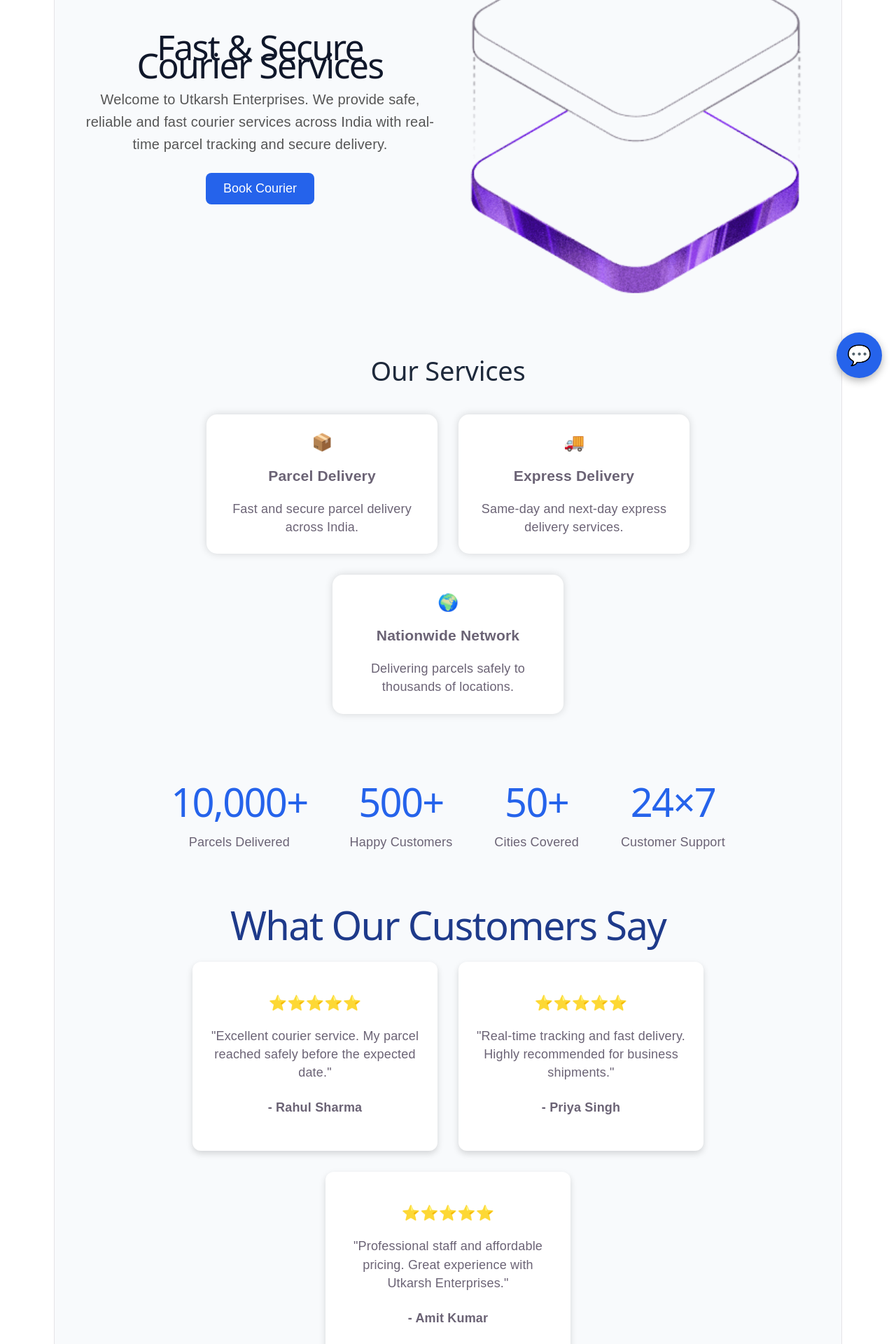
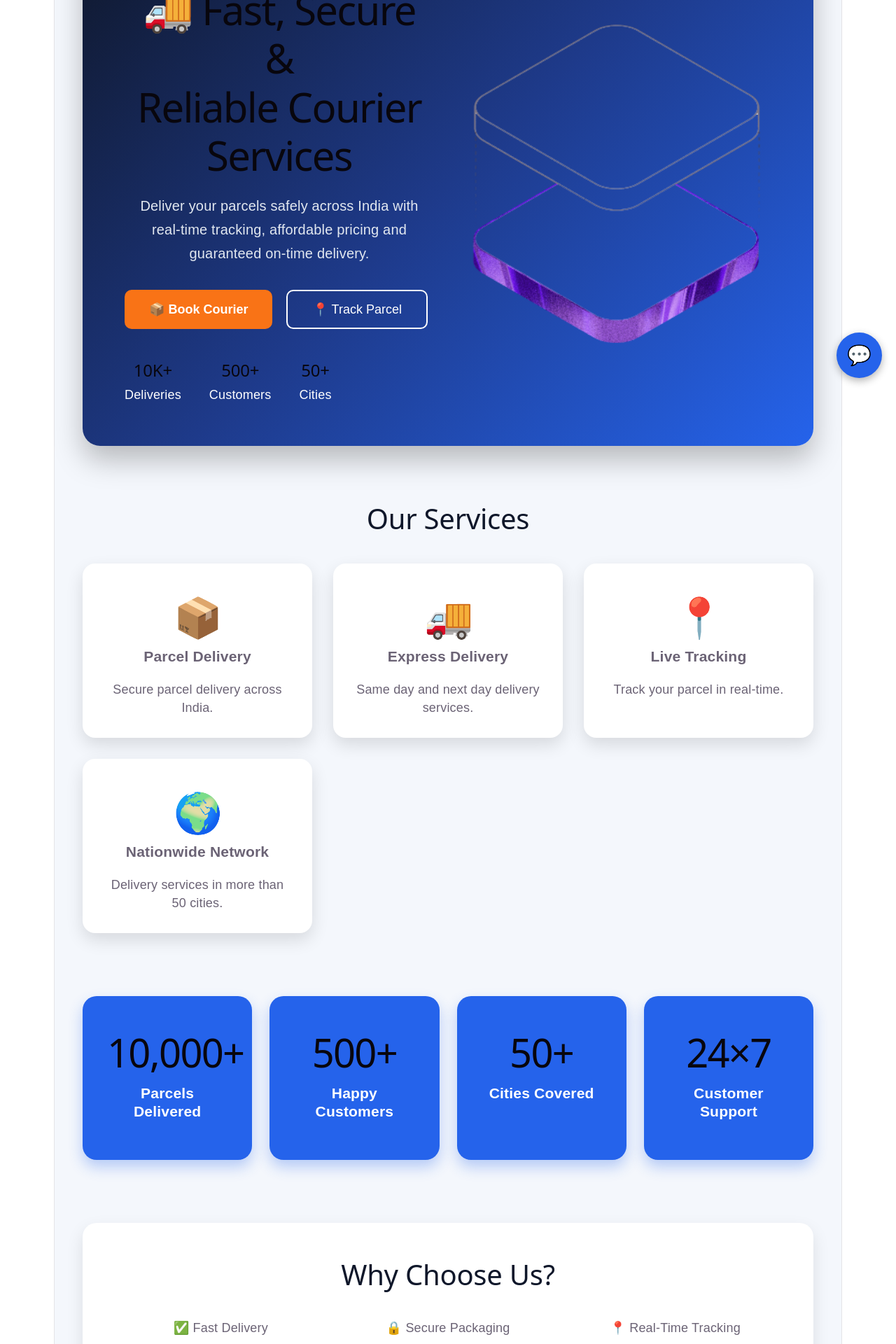
Before and after one commit to Raiki-rani/utkarsh-enterprises-frontend, a React (Vite) app: page / in a window 1280 px wide. Shown: the part 240-2160 px from the top of the page at 70% size. Built offline with nearby package versions, Linux system fonts and the light colour scheme; sample sign-in values are in the browser's storage.

Commit message:
Updated Home Page

```diff
--- a/src/pages/Home.jsx
+++ b/src/pages/Home.jsx
@@ -1,4 +1,3 @@
-
 import hero from "../assets/hero.png";
 import Testimonials from "../components/Testimonials";
 
@@ -6,87 +5,159 @@ function Home() {
     return (
         <div
             style={{
-                background: "#f8fafc",
+                background: "#f4f7fc",
                 minHeight: "100vh",
                 padding: "40px",
-                fontFamily: "Arial",
+                fontFamily: "Arial, sans-serif",
             }}
         >
+
             {/* Hero Section */}
 
             <div
                 style={{
+                    background:
+                        "linear-gradient(135deg,#0f172a,#1e3a8a,#2563eb)",
+                    borderRadius: "25px",
+                    padding: "60px",
+                    color: "white",
                     display: "flex",
                     justifyContent: "space-between",
                     alignItems: "center",
                     flexWrap: "wrap",
-                    gap: "30px",
+                    gap: "40px",
+                    boxShadow: "0 20px 40px rgba(0,0,0,0.25)",
                 }}
             >
-                <div style={{ flex: 1, minWidth: "300px" }}>
+
+                <div
+                    style={{
+                        flex: 1,
+                        minWidth: "320px",
+                    }}
+                >
                     <h1
                         style={{
-                            fontSize: "50px",
-                            color: "#0f172a",
+                            fontSize: "58px",
+                            lineHeight: "1.2",
                             marginBottom: "20px",
                         }}
                     >
-                        Fast & Secure
+                        🚚 Fast, Secure &
                         <br />
-                        Courier Services
+                        Reliable Courier
+                        <br />
+                        Services
                     </h1>
 
                     <p
                         style={{
                             fontSize: "20px",
-                            color: "#555",
-                            lineHeight: "32px",
+                            color: "#e2e8f0",
+                            lineHeight: "34px",
                         }}
                     >
-                        Welcome to Utkarsh Enterprises.
-                        We provide safe, reliable and fast courier
-                        services across India with real-time parcel
-                        tracking and secure delivery.
+                        Deliver your parcels safely across India with
+                        real-time tracking, affordable pricing and
+                        guaranteed on-time delivery.
                     </p>
+
+                    <div
+                        style={{
+                            display: "flex",
+                            gap: "20px",
+                            marginTop: "35px",
+                            flexWrap: "wrap",
+                        }}
+                    >
+                        <button
+                            style={{
+                                padding: "15px 35px",
+                                background: "#f97316",
+                                color: "white",
+                                border: "none",
+                                borderRadius: "10px",
+                                fontSize: "18px",
+                                fontWeight: "bold",
+                                cursor: "pointer",
+                            }}
+                        >
+                            📦 Book Courier
+                        </button>
 
                         <button
                             style={{
-                            marginTop: "25px",
-                            padding: "12px 25px",
-                            background: "#2563eb",
+                                padding: "15px 35px",
+                                background: "transparent",
                                 color: "white",
-                            border: "none",
-                            borderRadius: "8px",
+                                border: "2px solid white",
+                                borderRadius: "10px",
+                                fontSize: "18px",
                                 cursor: "pointer",
-                            fontSize: "18px",
                             }}
                         >
-                        Book Courier
+                            📍 Track Parcel
                         </button>
                     </div>
 
-                <div style={{ flex: 1, textAlign: "center" }}>
+                    <div
+                        style={{
+                            display: "flex",
+                            gap: "40px",
+                            marginTop: "45px",
+                            flexWrap: "wrap",
+                        }}
+                    >
+                        <div>
+                            <h2>10K+</h2>
+                            <p>Deliveries</p>
+                        </div>
+
+                        <div>
+                            <h2>500+</h2>
+                            <p>Customers</p>
+                        </div>
+
+                        <div>
+                            <h2>50+</h2>
+                            <p>Cities</p>
+                        </div>
+                    </div>
+
+                </div>
+
+                <div
+                    style={{
+                        flex: 1,
+                        textAlign: "center",
+                    }}
+                >
                     <img
                         src={hero}
                         alt="Courier"
                         style={{
                             width: "100%",
-                            maxWidth: "600px",
+                            maxWidth: "550px",
                             borderRadius: "20px",
                         }}
                     />
                 </div>
+
             </div>
 
             {/* Services */}
 
-            <div style={{ marginTop: "80px" }}>
+            <div
+                style={{
+                    marginTop: "80px",
+                }}
+            >
+
                 <h2
                     style={{
                         textAlign: "center",
-                        fontSize: "38px",
-                        marginBottom: "40px",
-                        color: "#1e293b",
+                        fontSize: "40px",
+                        color: "#0f172a",
                     }}
                 >
                     Our Services
@@ -94,98 +165,179 @@ function Home() {
 
                 <div
                     style={{
-                        display: "flex",
-                        justifyContent: "center",
+                        display: "grid",
+                        gridTemplateColumns:
+                            "repeat(auto-fit,minmax(260px,1fr))",
                         gap: "30px",
-                        flexWrap: "wrap",
+                        marginTop: "40px",
                     }}
                 >
+
                     <div
                         style={{
-                            width: "280px",
                             background: "white",
-                            padding: "25px",
-                            borderRadius: "15px",
-                            boxShadow: "0 0 12px rgba(0,0,0,0.15)",
+                            padding: "30px",
+                            borderRadius: "18px",
                             textAlign: "center",
+                            boxShadow:
+                                "0 10px 25px rgba(0,0,0,0.12)",
                         }}
                     >
-                        <h2>📦</h2>
+                        <h1>📦</h1>
                         <h3>Parcel Delivery</h3>
                         <p>
-                            Fast and secure parcel delivery across India.
+                            Secure parcel delivery across India.
                         </p>
                     </div>
 
                     <div
                         style={{
-                            width: "280px",
                             background: "white",
-                            padding: "25px",
-                            borderRadius: "15px",
-                            boxShadow: "0 0 12px rgba(0,0,0,0.15)",
+                            padding: "30px",
+                            borderRadius: "18px",
                             textAlign: "center",
+                            boxShadow:
+                                "0 10px 25px rgba(0,0,0,0.12)",
                         }}
                     >
-                        <h2>🚚</h2>
+                        <h1>🚚</h1>
                         <h3>Express Delivery</h3>
                         <p>
-                            Same-day and next-day express delivery services.
+                            Same day and next day delivery services.
                         </p>
                     </div>
 
                     <div
                         style={{
-                            width: "280px",
                             background: "white",
-                            padding: "25px",
-                            borderRadius: "15px",
-                            boxShadow: "0 0 12px rgba(0,0,0,0.15)",
+                            padding: "30px",
+                            borderRadius: "18px",
                             textAlign: "center",
+                            boxShadow:
+                                "0 10px 25px rgba(0,0,0,0.12)",
                         }}
                     >
-                        <h2>🌍</h2>
+                        <h1>📍</h1>
+                        <h3>Live Tracking</h3>
+                        <p>
+                            Track your parcel in real-time.
+                        </p>
+                    </div>
+
+                    <div
+                        style={{
+                            background: "white",
+                            padding: "30px",
+                            borderRadius: "18px",
+                            textAlign: "center",
+                            boxShadow:
+                                "0 10px 25px rgba(0,0,0,0.12)",
+                        }}
+                    >
+                        <h1>🌍</h1>
                         <h3>Nationwide Network</h3>
                         <p>
-                            Delivering parcels safely to thousands of locations.
+                            Delivery services in more than 50 cities.
                         </p>
                     </div>
+
                 </div>
+
             </div>
 
             {/* Statistics */}
 
             <div
                 style={{
-                    display: "flex",
-                    justifyContent: "center",
-                    gap: "60px",
-                    flexWrap: "wrap",
-                    marginTop: "80px",
-                    textAlign: "center",
+                    marginTop: "90px",
+                    display: "grid",
+                    gridTemplateColumns:
+                        "repeat(auto-fit,minmax(220px,1fr))",
+                    gap: "25px",
                 }}
             >
-                <div>
-                    <h1 style={{ color: "#2563eb" }}>10,000+</h1>
-                    <p>Parcels Delivered</p>
+
+                {[
+                    ["10,000+", "Parcels Delivered"],
+                    ["500+", "Happy Customers"],
+                    ["50+", "Cities Covered"],
+                    ["24×7", "Customer Support"],
+                ].map((item, index) => (
+
+                    <div
+                        key={index}
+                        style={{
+                            background: "#2563eb",
+                            color: "white",
+                            padding: "35px",
+                            borderRadius: "20px",
+                            textAlign: "center",
+                            boxShadow:
+                                "0 10px 20px rgba(37,99,235,.3)",
+                        }}
+                    >
+                        <h1>{item[0]}</h1>
+                        <h3>{item[1]}</h3>
                     </div>
 
-                <div>
-                    <h1 style={{ color: "#2563eb" }}>500+</h1>
-                    <p>Happy Customers</p>
+                ))}
+
             </div>
 
-                <div>
-                    <h1 style={{ color: "#2563eb" }}>50+</h1>
-                    <p>Cities Covered</p>
+            {/* Why Choose Us */}
+
+            <div
+                style={{
+                    marginTop: "90px",
+                    background: "white",
+                    padding: "50px",
+                    borderRadius: "20px",
+                    boxShadow: "0 10px 25px rgba(0,0,0,.1)",
+                }}
+            >
+
+                <h2
+                    style={{
+                        textAlign: "center",
+                        fontSize: "40px",
+                        color: "#0f172a",
+                    }}
+                >
+                    Why Choose Us?
+                </h2>
+
+                <div
+                    style={{
+                        display: "grid",
+                        gridTemplateColumns:
+                            "repeat(auto-fit,minmax(250px,1fr))",
+                        gap: "30px",
+                        marginTop: "40px",
+                    }}
+                >
+
+                    <div>✅ Fast Delivery</div>
+
+                    <div>🔒 Secure Packaging</div>
+
+                    <div>📍 Real-Time Tracking</div>
+
+                    <div>💰 Affordable Pricing</div>
+
+                    <div>🤝 Trusted Service</div>
+
+                    <div>☎ 24×7 Customer Support</div>
+
                 </div>
 
-                <div>
-                    <h1 style={{ color: "#2563eb" }}>24×7</h1>
-                    <p>Customer Support</p>
             </div>
+
+            {/* Testimonials */}
+
+            <div style={{ marginTop: "90px" }}>
+                <Testimonials />
             </div>
-            <Testimonials />
+
         </div>
     );
 }
```
Lines whose indentation alone changed are shown as unchanged.
